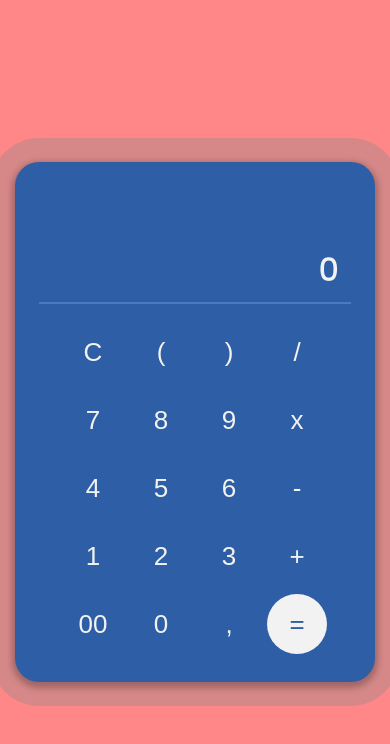
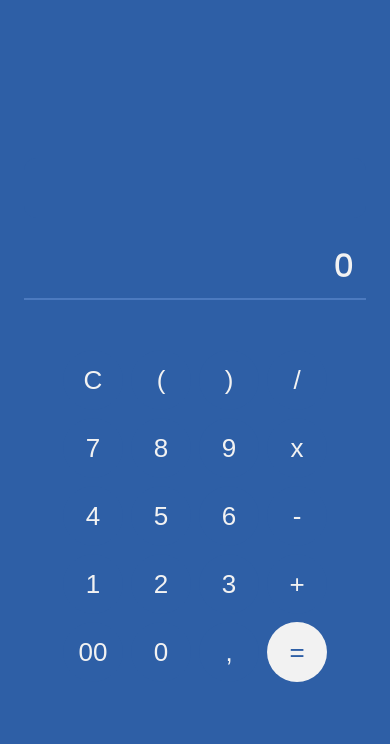
Before and after one commit to PushkarevAR/calculator-app, a React (Create React App) app: page / in a window 390 px wide. Shown: the top 744 px of the page. Built offline with nearby package versions, Linux system fonts and the light colour scheme.

Commit message:
mobile adaptive styles

```diff
--- a/src/App.scss
+++ b/src/App.scss
@@ -15,7 +15,12 @@ $calculator-text: #f2f2f2;
     align-items: center;
     justify-content: center;
 }
+
 .calculator {
+    @media (max-width: 420px) {
+        @include sizes(100%, 100%);
+        border-radius: 0;
+    }
     @include sizes(520px, 360px);
     padding: 24px;
     border-radius: 24px;
@@ -38,11 +43,15 @@ $calculator-text: #f2f2f2;
         background-color: $calculator-background;
 
         &:focus{
-            outline: none;
+            @media (min-width: 420px) {
+                outline: none;
+            }
         }
 
         &:hover{
-            background-color: #4c7abf;
+            @media (min-width: 420px) {
+                background-color: #4c7abf;
+            }
         }
     }
 
@@ -91,11 +100,15 @@ $calculator-text: #f2f2f2;
             }
 
             &:focus{
-                outline: none;
+                @media (min-width: 420px) {
+                    outline: none;
+                }
             }
 
             &:hover{
-                background-color: #4c7abf;
+                @media (min-width: 420px) {
+                    background-color: #4c7abf;
+                }
             }
         }
     }
--- a/src/index.tsx
+++ b/src/index.tsx
@@ -2,8 +2,6 @@ import React from 'react';
 import ReactDOM from 'react-dom';
 import './index.css';
 import App from './App';
-
-import isValid from './utils/validation';
 
 ReactDOM.render(
   <React.StrictMode>
```
